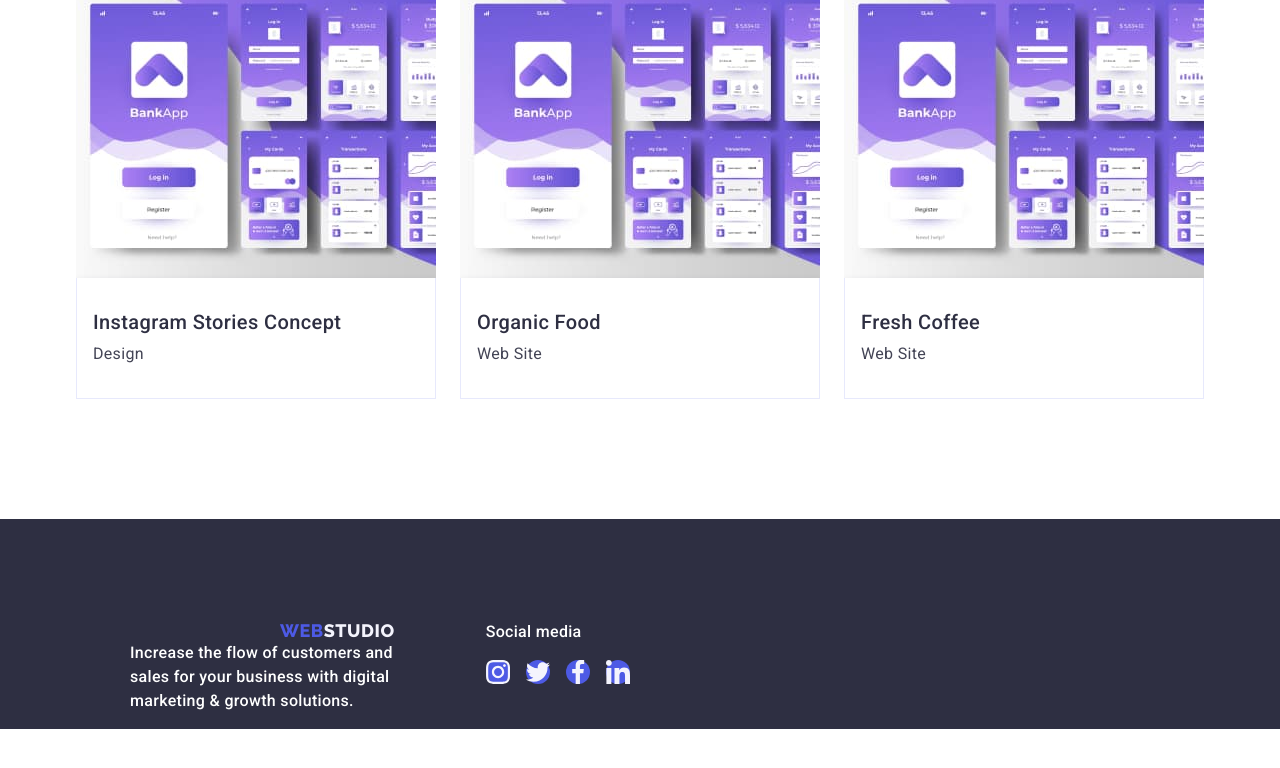
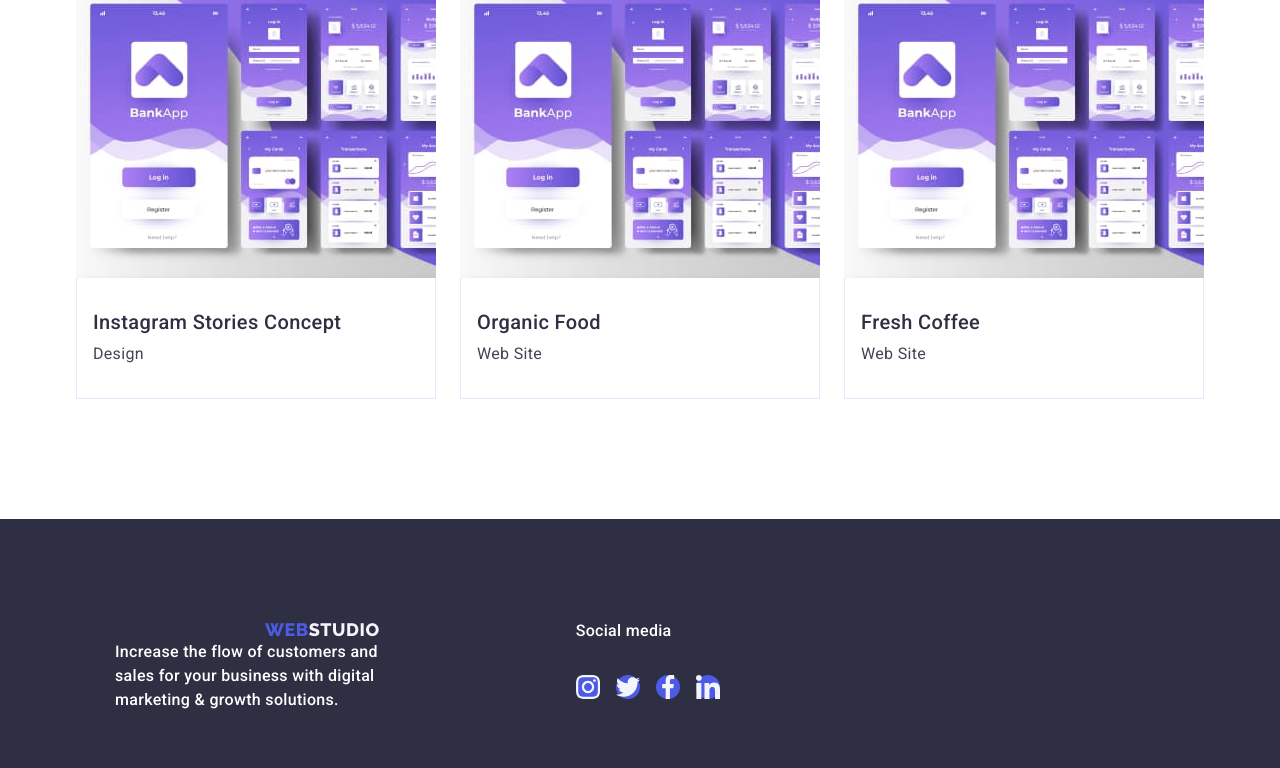
Before and after one commit to Akisha0707/goit-markup-hw-04, a plain HTML site: page portfolio.html in a window 1280 px wide. Shown: the part 2151-2919 px from the top of the page. Before the commit the page ends 2880 px from the top, so only its background shows below. Drawn offline with nearby package versions, Linux system fonts and the light colour scheme.

Commit message:
update files

```diff
--- a/css/styles.css
+++ b/css/styles.css
@@ -803,16 +803,20 @@ button {
 /* page-footer-portfolio */
 
 .page-footer-container-portfolio {
+padding: 100px 0;
     background: var(--navyblue, #2E2F42);
-    display: flex;
 }
 
 .container-portfolio {
-    max-width: 1158px;
-    margin-left: auto;
-    margin-right: auto;
-    padding-left: 15px;
-    padding-right: 15px;
+    padding-left: 100px;
+    margin-left: 15px;
+    margin-right: 120px;
+    display: flex;
+    align-items: baseline;
+}
+
+.conclusion_footer {
+    margin-right: 120px;
 }
 
 .logo_portfolio {
@@ -827,18 +831,6 @@ button {
     padding-right: 76px;
 }
 
-.wraper-portfolio-footer {
-        padding-left: 100px;
-        margin-left: 15px;
-        margin-right: 120px;
-        display: flex;
-        align-items: baseline;
-}
-
-.conclusion_footer {
-       padding-top: 101px;
-}
-
 .tag_footer_portfolio {
     font-weight: 500;
     font-size: 16px;
@@ -847,6 +839,13 @@ button {
     letter-spacing: 0.02em;
     width: 264px;
     margin-bottom: 16px;
+}
+
+.social-info-footer-portfolio {
+    margin-right: 120px;
+    display: flex;
+    flex-direction: column;
+    gap: 16px;
 }
 
 .social-paragraph-portfolio {
--- a/portfolio.html
+++ b/portfolio.html
@@ -224,8 +224,8 @@
   </main>
   <!-- Footer -->
   <footer class="page-footer-container-portfolio">
-   <div class="wraper-portfolio-footer">
-    <div class="container-portfolio conclusion_footer">
+   <div class="container-portfolio wraper-portfolio-footer">
+    <div class="conclusion_footer">
       <a class="logo_portfolio link web" href="./index.html">
         Web<span class="studios">Studio</span></a>
       <p class="tag_footer_portfolio">
```
Lines whose indentation alone changed are shown as unchanged.
